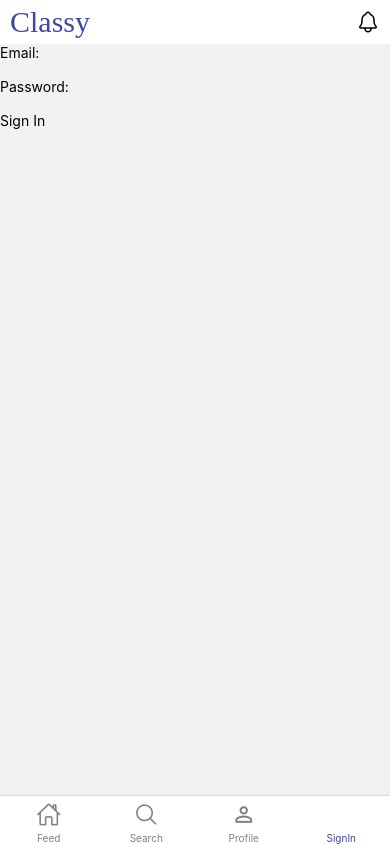
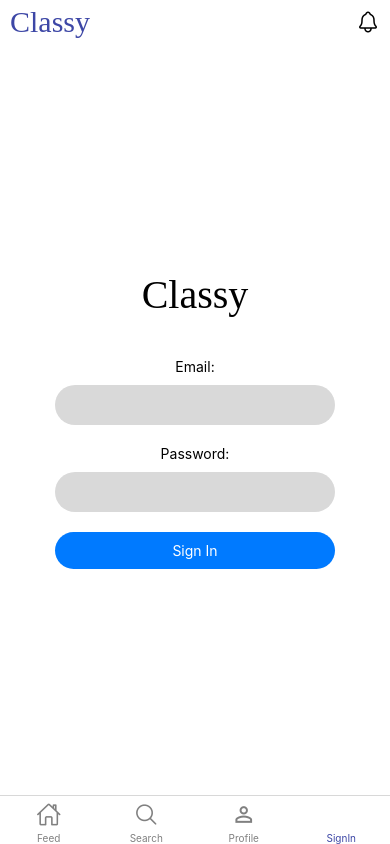
Before and after one commit to AmandaFoess/Classy, a React Native app: screen /SignIn in a window 390 px wide. Built offline with nearby package versions, Linux system fonts and the light colour scheme.

Commit message:
Update signInPage

```diff
--- a/pages/Authentication/signInPage.js
+++ b/pages/Authentication/signInPage.js
@@ -1,6 +1,6 @@
 // src/SignIn.js
 import { useState } from "react";
-import { Pressable, TextInput, Text, View } from "react-native";
+import { Pressable, TextInput, Text, View, StyleSheet } from "react-native";
 //import { signInWithEmailAndPassword } from "firebase/auth";
 //import { auth } from "./firebase";
 
@@ -9,8 +9,7 @@ const SignIn = () => {
   const [password, setPassword] = useState("");
   const [error, setError] = useState("");
 
-  const handleSignIn = async (e) => {
-    e.preventDefault();
+  const handleSignIn = async () => {
     const allowedDomain = "stanford.edu";
     const emailDomain = email.split("@")[1];
 
@@ -28,31 +27,93 @@ const SignIn = () => {
   };
 
   return (
-    <View onSubmit={handleSignIn}>
-      <View>
-        <Text>Email:</Text>
+    <View style={styles.container}>
+      <Text style={[styles.classee, styles.classeeClr]}>Classy</Text>
+      <View style={styles.inputContainer}>
+        <View style={styles.inputWrapper}>
+          <Text style={styles.label}>Email:</Text>
           <TextInput
-          type="email"
             value={email}
-          onChange={(e) => setEmail(e.target.value)}
+            onChangeText={setEmail}
+            keyboardType="email-address"
+            autoCapitalize="none"
             required
+            style={styles.input}
           />
         </View>
-      <View>
-        <Text>Password:</Text>
+        <View style={styles.inputWrapper}>
+          <Text style={styles.label}>Password:</Text>
           <TextInput
-          type="password"
             value={password}
-          onChange={(e) => setPassword(e.target.value)}
+            onChangeText={setPassword}
+            secureTextEntry
             required
+            style={styles.input}
           />
         </View>
-      {error && <p>{error}</p>}
-      <Pressable type="submit">
-        <Text>Sign In</Text>
+        {error ? <Text style={styles.errorText}>{error}</Text> : null}
+        <Pressable onPress={handleSignIn} style={styles.button}>
+          <Text style={styles.buttonText}>Sign In</Text>
         </Pressable>
+      </View>
     </View>
   );
 };
 
+const styles = StyleSheet.create({
+  container: {
+    flex: 1,
+    backgroundColor: "#fff",
+    justifyContent: "center",
+    alignItems: "center",
+    padding: 20,
+  },
+  classeeClr: {
+    color: "#000",
+    fontFamily: "Inter-Regular",
+  },
+  classee: {
+    fontSize: 40,
+    textAlign: "center",
+    marginBottom: 40,
+  },
+  inputContainer: {
+    width: '100%',
+    alignItems: "center",
+  },
+  inputWrapper: {
+    width: '80%',
+    marginBottom: 20,
+    alignItems: "center",
+  },
+  label: {
+    marginBottom: 10,
+    textAlign: "center",
+  },
+  input: {
+    height: 40,
+    width: '100%',
+    backgroundColor: "#d9d9d9",
+    borderRadius: 30,
+    paddingHorizontal: 10,
+    textAlign: "center",
+  },
+  errorText: {
+    color: 'red',
+    marginBottom: 20,
+    textAlign: "center",
+  },
+  button: {
+    backgroundColor: "#007AFF",
+    borderRadius: 30,
+    padding: 10,
+    width: '80%',
+    alignItems: 'center',
+  },
+  buttonText: {
+    color: "#fff",
+    textAlign: "center",
+  },
+});
+
 export default SignIn;
```
Lines whose indentation alone changed are shown as unchanged.
